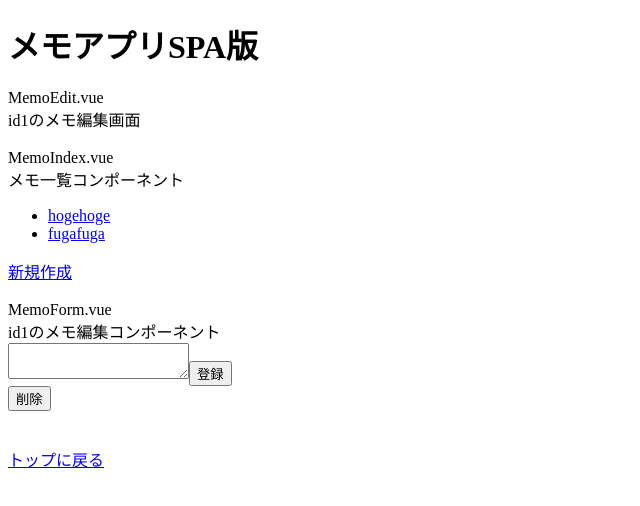
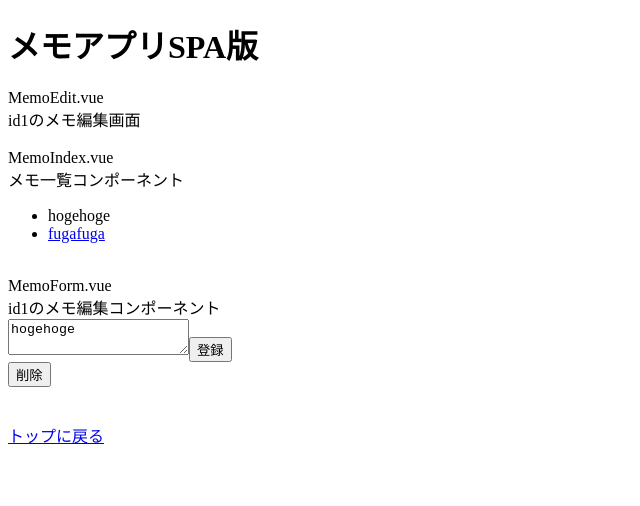
Before and after one commit to ogawa-tomo/memo-spa, a Vue app: page /memos/1/edit in a window 1280 px wide. Shown: the top 506 px of the page, without its empty margins (0-640 px from the left). Built offline with nearby package versions, Linux system fonts and the light colour scheme.

Commit message:
編集中のメモはdisabledにする

```diff
--- a/src/components/MemoForm.vue
+++ b/src/components/MemoForm.vue
@@ -1,12 +1,19 @@
 <script setup>
-import { ref } from 'vue'
+import { onBeforeUnmount, ref } from 'vue'
 import { useMemosStore } from '@/stores/memos'
 import { useRouter } from 'vue-router'
 
 const router = useRouter()
 const props = defineProps({ id: Number })
 const memosStore = useMemosStore()
+
 const content = ref('')
+const memo = memosStore.getById(props.id)
+if (memo) {
+  memosStore.startEdit(props.id)
+  content.value = memo.content
+}
+
 const onUpdate = () => {
   memosStore.update(props.id, content.value)
   content.value = ''
@@ -16,6 +23,9 @@ const onRemove = () => {
   memosStore.remove(props.id)
   router.push({ name: 'AppTop' })
 }
+onBeforeUnmount(() => {
+  memosStore.finishEdit()
+})
 </script>
 
 <template>
--- a/src/components/MemoIndex.vue
+++ b/src/components/MemoIndex.vue
@@ -14,11 +14,12 @@ const memos = computed(() => {
   メモ一覧コンポーネント<br />
   <ul>
     <li v-for="memo in memos" :key="memo.id">
-      <RouterLink :to="{ name: 'MemoEdit', params: { id: memo.id } }">
-        {{ memo.content }}
-      </RouterLink>
+      <span v-if="memo.editing">{{ memo.content }}</span>
+      <span v-else>
+        <RouterLink :to="{ name: 'MemoEdit', params: { id: memo.id } }">
+          {{ memo.content }}
+        </RouterLink>
+      </span>
     </li>
   </ul>
-
-  <RouterLink :to="{ name: 'MemoNew' }">新規作成</RouterLink><br />
 </template>
--- a/src/stores/memos.js
+++ b/src/stores/memos.js
@@ -2,24 +2,40 @@ import { ref } from 'vue'
 import { defineStore } from 'pinia'
 
 export const useMemosStore = defineStore('memos', () => {
+  // const editingContent = ref("")
   const memos = ref([
-    { id: 1, content: 'hogehoge' },
-    { id: 2, content: 'fugafuga' }
+    { id: 1, content: 'hogehoge', editing: false },
+    { id: 2, content: 'fugafuga', editing: false }
   ])
   const update = (id, content) => {
     if (id) {
-      const memo = memos.value.find((memo) => memo.id === id)
+      const memo = getById(id)
       memo.content = content
+      memo.editing = false
     } else {
       const id = memos.value.length === 0 ? 1 : Math.max(...memos.value.map((memo) => memo.id)) + 1
-      memos.value.push({ id: id, content: content })
+      memos.value.push({ id: id, content: content, editing: false })
     }
   }
   const remove = (id) => {
-    const memo = memos.value.find((memo) => memo.id === id)
+    const memo = getById(id)
     const idx = memos.value.indexOf(memo)
     memos.value.splice(idx, 1)
   }
+  const getById = (id) => {
+    return memos.value.find((memo) => memo.id === id)
+  }
+  const startEdit = (id) => {
+    const memo = getById(id)
+    if (memo) memo.editing = true
+    console.log(memos.value)
+  }
+  const finishEdit = () => {
+    console.log(memos.value)
+    for (const memo of memos.value) {
+      memo.editing = false
+    }
+  }
 
-  return { memos, update, remove }
+  return { memos, update, remove, startEdit, finishEdit, getById }
 })
--- a/src/views/AppTop.vue
+++ b/src/views/AppTop.vue
@@ -8,4 +8,5 @@ import MemoIndex from '@/components/MemoIndex.vue'
   <br />
   <MemoIndex /><br />
   <br />
+  <RouterLink :to="{ name: 'MemoNew' }">新規作成</RouterLink>
 </template>
```
